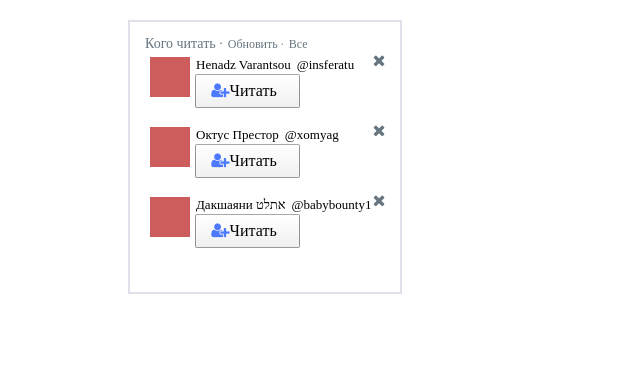
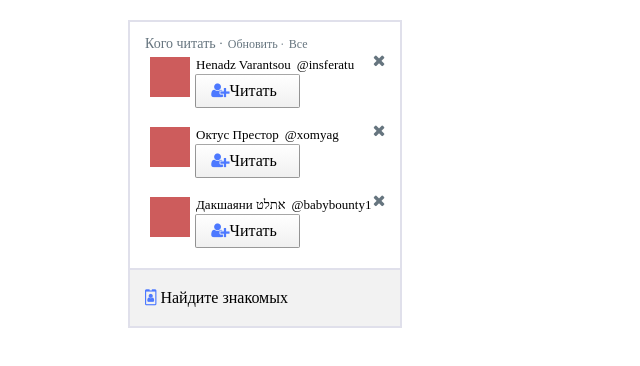
Before and after one commit to lisaii/eloquent-javascript, a website: page SecondHTMLTask/Twitter.html in a window 1280 px wide. Shown: the whole page, without its empty margins (0-640 px from the left). Drawn offline with Linux system fonts and the light colour scheme.

Commit message:
added the last module

```diff
--- a/SecondHTMLTask/Twitter.html
+++ b/SecondHTMLTask/Twitter.html
@@ -45,5 +45,8 @@
         </div>
     </div>
 </div>
+<div class="find-friends-module">
+    <div class="find-friends"><i class="fa fa-id-badge find-friends-icon" aria-hidden="true"></i> Найдите знакомых</div>
+</div>
 </body>
 </html>
--- a/SecondHTMLTask/styles.css
+++ b/SecondHTMLTask/styles.css
@@ -5,10 +5,10 @@ body {
 
 .main-module {
     background: #ffffff;
-    height: 240.39px;
+    height: 226.39px;
     width: 240.39px;
     border: 2px #e0e0eb solid;
-    margin: 10px 0% 10px 0%;
+    margin: 10px 0 -12px 0;
     padding: 15px;
 }
 
@@ -112,13 +112,28 @@ a.button:active {
 
 }
 
-.close-button{
+.close-button {
     position: absolute;
-    right: 0px;
-    top: 0px;
+    right: 0;
+    top: 0;
     color: #66757f;
 }
 
-.add-user-icon{
+.add-user-icon {
     color: #4d79ff;
 }
+
+.find-friends-module {
+    display: flex;
+    align-items: center;
+    background: #F2F2F2;
+    height: 25.39px;
+    width: 240.39px;
+    border: 2px #e0e0eb solid;
+    padding: 15px;
+
+}
+
+.find-friends-icon {
+    color: #4d79ff;
+}
```
